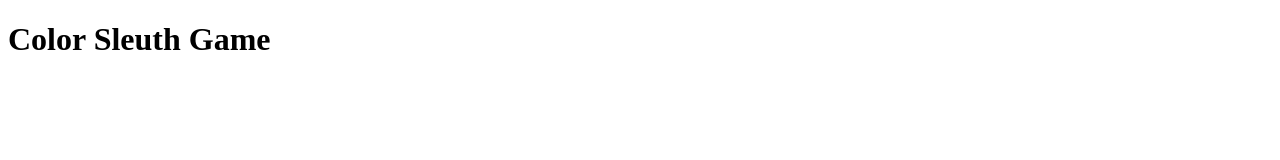
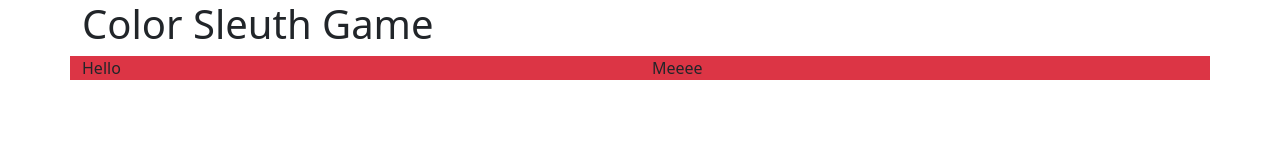
Before and after one commit to TyQuincia-Oby/color-sleuth-game, a plain HTML site: page index.html in a window 1280 px wide. Drawn offline with nearby package versions, Linux system fonts and the light colour scheme.

Commit message:
added div

```diff
--- a/index.html
+++ b/index.html
@@ -1,11 +1,21 @@
 <!DOCTYPE html>
 <html lang="en">
+
 <head>
     <meta charset="UTF-8">
     <meta name="viewport" content="width=device-width, initial-scale=1.0">
+    <link href="https://cdn.jsdelivr.net/npm/bootstrap@5.3.3/dist/css/bootstrap.min.css" rel="stylesheet">
     <title>Color Sleuth Game</title>
 </head>
+
 <body>
-    <h1>Color Sleuth Game</h1>
+    <div class="container">
+        <h1>Color Sleuth Game</h1>
+        <div class="row">
+            <div class="col-6 bg-danger">Hello</div>
+            <div class="col-6 bg-danger">Meeee</div>
+            </div>
+    </div>
 </body>
+
 </html>
```
